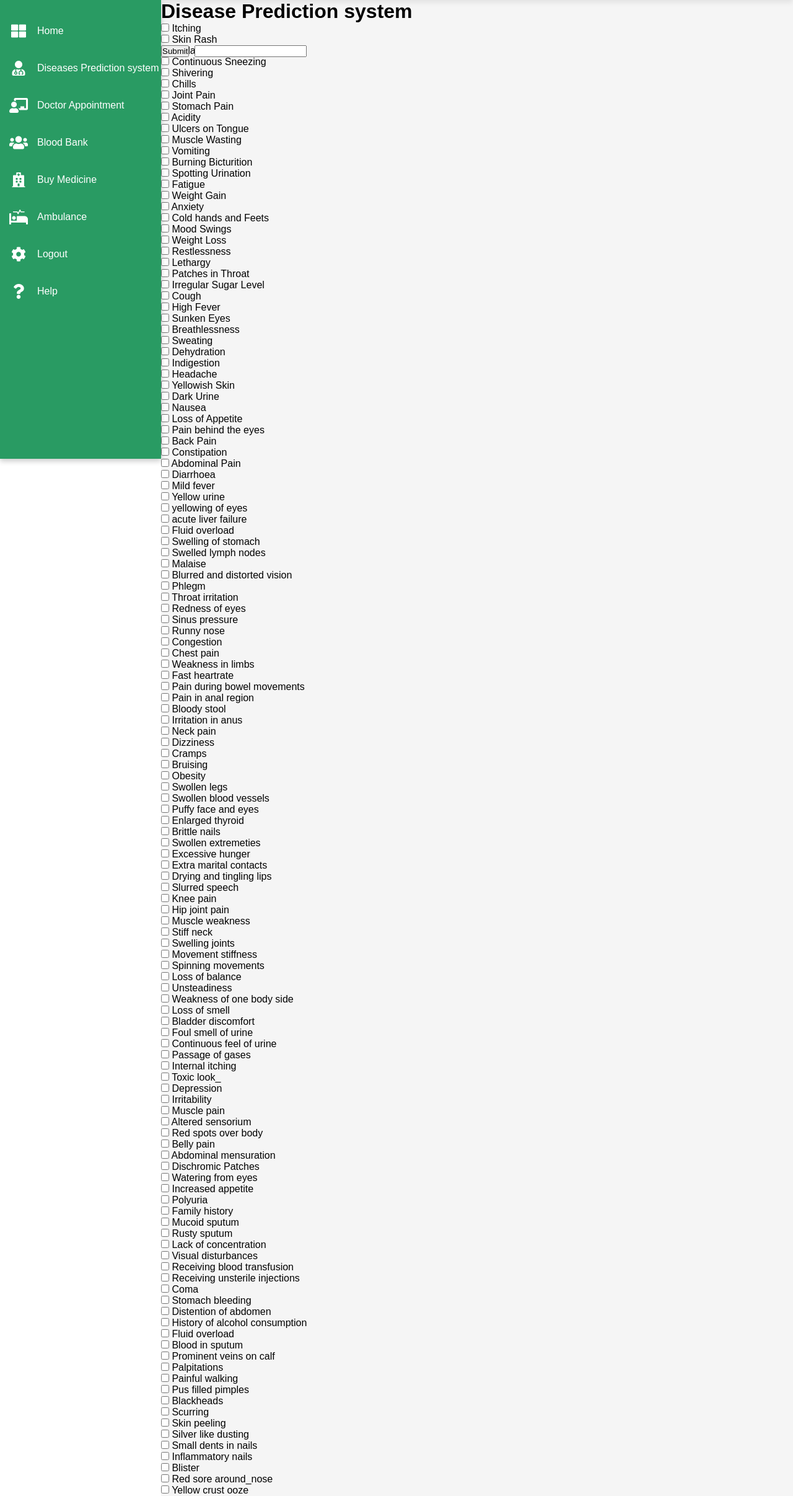
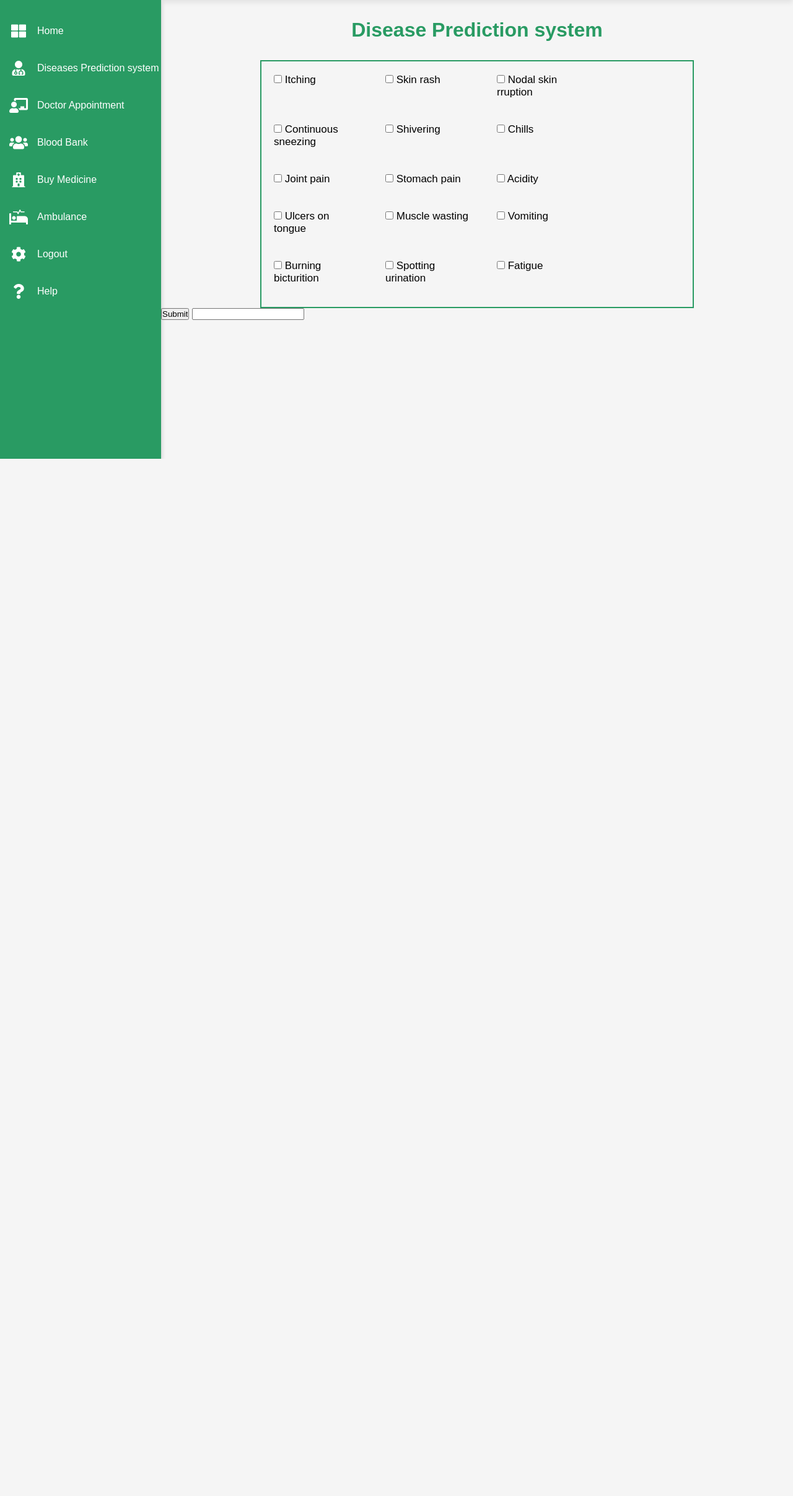
Before and after one commit to goushia011/we_care, a PHP site: page /disease.php in a window 1280 px wide. Shown: the part 60-2473 px from the top of the page at 62% size. After the commit the page ends 800 px from the top, so only its background shows below. Run offline with PHP 8.4, Linux system fonts and the light colour scheme; the visitor is signed in with stand-in values (Sample User, id 1); some libraries are stand-ins or nearby versions.

Commit message:
refactored symptoms and disease page

```diff
--- a/css/home.css
+++ b/css/home.css
@@ -159,13 +159,6 @@ img {
   color: #299b63;
 }
 
-/* submit */
-.submit {
-  position: absolute;
-  top: 60px;
-  font-size: 30px;
-}
-
 
 /* charts */
 
@@ -272,3 +265,70 @@ img {
     height: 40px;
   }
 }
+h1{
+    color: #299B63;
+    text-align: center;
+    padding: 30px;
+    border: solid 2px 0 4px 8px 0 rgba(0, 0, 0, 0.08);
+
+}
+.symptoms-container {
+  display: flex;
+  justify-self: center;
+  flex-direction: row;
+  background-color:0 4px 8px 0 rgba(0, 0, 0, 0.08);
+  border: solid 2px #299b63;
+  flex-wrap: wrap;
+  max-width: 700px;
+  max-height: 400px;
+  overflow-x: scroll;
+  justify-self: center;
+}
+.symptoms-container>div {
+  margin: 10px;
+  width: 160px;
+  padding: 10px;
+  font-size: 17px;
+}
+/* submit */
+
+.submit{
+  position: relative;
+  width: 20%;
+  justify-content: center;
+  padding: 20px 20px 20px 200px;
+}
+
+.submit input {
+  width: 100%;
+  justify-self: center;
+  min-width: 128px;
+  height: 40px;
+  padding: 0 40px;
+  font-size: 16px;
+  outline: none;
+  border: none;
+  color: white;
+  border-radius: 10px;
+  background: #299b63;
+}
+.txt{
+  position: relative;
+  width: 50%;
+  justify-content: center;
+  padding: 10px 10px 20px 200px;
+}
+.txt input {
+  width: 100%;
+  justify-self: center;
+  min-width: 128px;
+  height: 40px;
+  padding: 0 40px;
+  font-size: 16px;
+  outline: none;
+  border: none;
+  color: black;
+  border-radius: 10px;
+  border: solid 2px #299b63;
+
+}
--- a/data/symptoms.json
+++ b/data/symptoms.json
@@ -1,44 +1,44 @@
 {
     "itching": "Itching",
-    "skin_rash": "Skin Rash",
-    "nodal_skin_eruptions": "Nodal Skin Eruption",
-    "continuous_sneezing": "Continuous Sneezing",
+    "skin_rash": "Skin rash",
+    "nodal_skin_eruptions": "Nodal skin rruption",
+    "continuous_sneezing": "Continuous sneezing",
     "shivering": "Shivering",
     "chills": "Chills",
-    "joint_pain": "Joint Pain",
-    "stomach_pain": "Stomach Pain",
+    "joint_pain": "Joint pain",
+    "stomach_pain": "Stomach pain",
     "acidity": "Acidity",
-    "ulcers_on_tongue": "Ulcers on Tongue",
-    "muscle_wasting": "Muscle Wasting",
+    "ulcers_on_tongue": "Ulcers on tongue",
+    "muscle_wasting": "Muscle wasting",
     "vomiting":" Vomiting",
-    "burning_micturition": "Burning Bicturition",
-    "spotting_ urination":  " Spotting Urination",
+    "burning_micturition": "Burning bicturition",
+    "spotting_ urination":  " Spotting urination",
     "fatigue": "Fatigue",
-    "weight_gain": "Weight Gain",
+    "weight_gain": "Weight gain",
     "anxiety": "Anxiety",
-    "cold_hands_and_feets": "Cold hands and Feets",
-    "mood_swings":" Mood Swings",
-    "weight_loss": "Weight Loss",
+    "cold_hands_and_feets": "Cold hands and feets",
+    "mood_swings":" Mood swings",
+    "weight_loss": "Weight loss",
     "restlessness": "Restlessness",
     "lethargy": "Lethargy",
-    "patches_in_throat": "Patches in Throat",
-    "irregular_sugar_level": "Irregular Sugar Level",
+    "patches_in_throat": "Patches in throat",
+    "irregular_sugar_level": "Irregular sugar level",
     "cough": "Cough",
-    "high_fever": "High Fever",
-    "sunken_eyes": "Sunken Eyes",
+    "high_fever": "High fever",
+    "sunken_eyes": "Sunken eyes",
     "breathlessness": "Breathlessness",
     "sweating": "Sweating",
     "dehydration": "Dehydration",
     "indigestion": "Indigestion",
     "headache":" Headache",
-    "yellowish_skin": "Yellowish Skin",
-    "dark_urine": "Dark Urine",
+    "yellowish_skin": "Yellowish skin",
+    "dark_urine": "Dark urine",
     "nausea": "Nausea",
-    "loss_of_appetite": "Loss of Appetite",
+    "loss_of_appetite": "Loss of appetite",
     "pain_behind_the_eyes": "Pain behind the eyes",
-    "back_pain": "Back Pain",
+    "back_pain": "Back pain",
     "constipation": "Constipation",
-    "abdominal_pain": "Abdominal Pain",
+    "abdominal_pain": "Abdominal pain",
     "diarrhoea":" Diarrhoea",
     "mild_fever": "Mild fever",
     "yellow_urine": "Yellow urine",
@@ -58,7 +58,7 @@
     "chest_pain": "Chest pain",
     "weakness_in_limbs": "Weakness in limbs",
     "fast_heart_rate": "Fast heartrate",
-    "pain_during_bowel_movements": "Pain during bowel movements",
+    "pain_during_bowel_movements": "Pain during bowel moves",
     "pain_in_anal_region": "Pain in anal region",
     "bloody_stool": "Bloody stool",
     "irritation_in_anus": "Irritation in anus",
@@ -115,7 +115,7 @@
     "coma": "Coma",
     "stomach_bleeding": "Stomach bleeding",
     "distention_of_abdomen": "Distention of abdomen",
-    "history_of_alcohol_consumption": "History of alcohol consumption",
+    "history_of_alcohol_consumption": "Alcohol consumption",
     "fluid_overload.1": "Fluid overload",
     "blood_in_sputum": "Blood in sputum",
     "prominent_veins_on_calf": "Prominent veins on calf",
--- a/disease.php
+++ b/disease.php
@@ -9,9 +9,10 @@ ob_start();
   <meta charset="UTF-8">
   <meta http-equiv="X-UA-Compatible" content="IE=edge">
   <meta name="viewport" content="width=device-width,initial-scale=1">
+
   <link rel="stylesheet" href="https://pro.fontawesome.com/releases/v5.10.0/css/all.css" integrity="sha384-AYmEC3Yw5cVb3ZcuHtOA93w35dYTsvhLPVnYs9eStHfGJvOvKxVfELGroGkvsg+p" crossorigin="anonymous" />
+  <link rel="stylesheet" href="css/home.css">
 
-  <link rel="stylesheet" href="css/home.css">
   <title>wecare</title>
 </head>
 
@@ -22,6 +23,7 @@ ob_start();
     <section>
       <?php $symptoms_str = file_get_contents("data/symptoms.json") ?>
       <?php $symptoms = json_decode($symptoms_str) ?>
+      <div style="display: flex; justify-content: center;">
         <div class="symptoms-container">
           <?php foreach ($symptoms as $key => $value) { ?>
             <div>
@@ -32,7 +34,8 @@ ob_start();
             </div>
           <?php } ?>
         </div>
-      <div class="submit">
+      </div>
+      <div class="content">
         <input type="submit">
         <input type="text">
       </div>
```
Also changed, not shown: home.php (+77 -1 lines), js/script.js (deleted, +0 -12 lines). Lines whose indentation alone changed are shown as unchanged.
